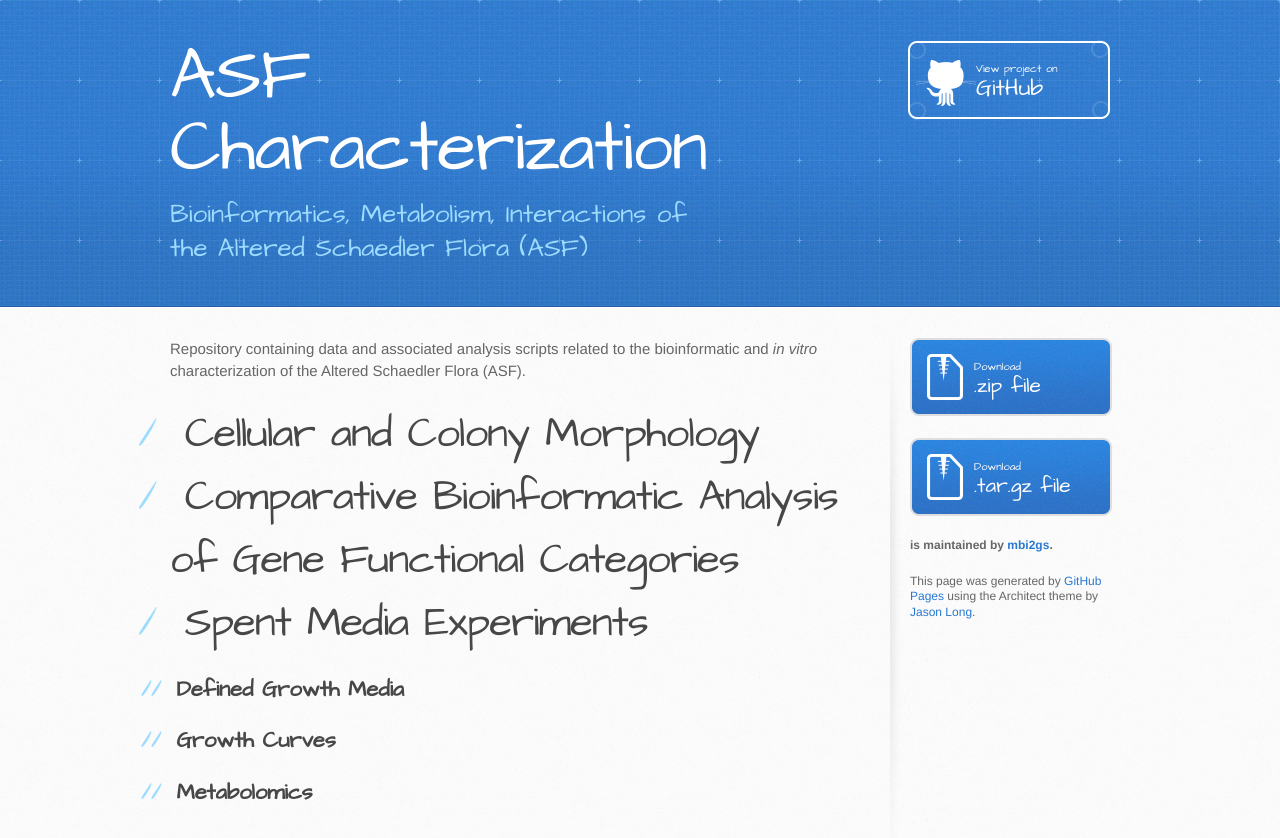
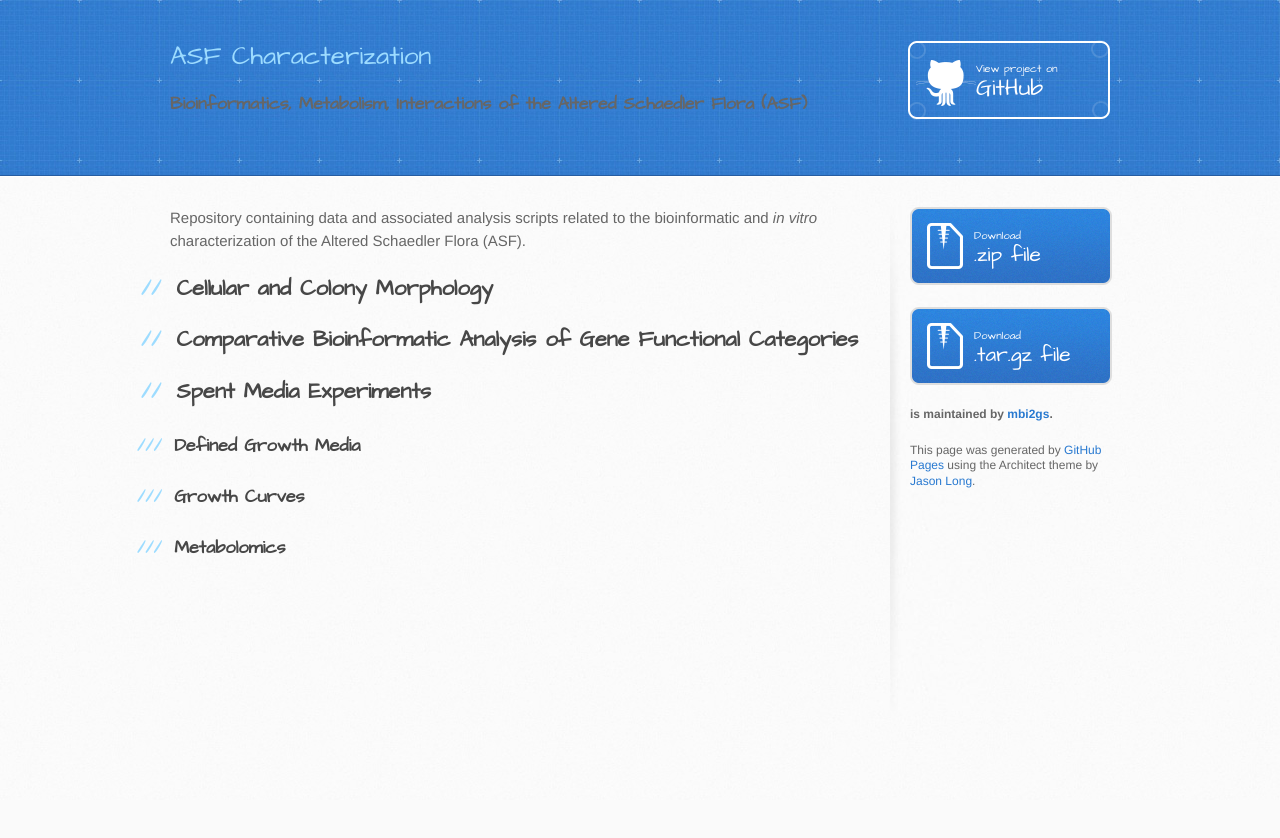
Before and after one commit to mbi2gs/asf_characterization, a plain HTML site: page index.html in a window 1280 px wide. After the commit the page ends 800 px from the top, so only its background shows below. Drawn offline with Linux system fonts and the light colour scheme.

Commit message:
Update webpage

```diff
--- a/index.html
+++ b/index.html
@@ -19,8 +19,8 @@
   <body>
     <header>
       <div class="inner">
-        <h1>ASF Characterization</h1>
-        <h2>Bioinformatics, Metabolism, Interactions of the Altered Schaedler Flora (ASF)</h2>
+        <h2>ASF Characterization</h2>
+        <h3>Bioinformatics, Metabolism, Interactions of the Altered Schaedler Flora (ASF)</h3>
         <a href="https://github.com/mbi2gs/asf_characterization" class="button"><small>View project on</small> GitHub</a>
       </div>
     </header>
@@ -32,23 +32,23 @@
 to the bioinformatic and <em>in vitro</em> characterization of the Altered
 Schaedler Flora (ASF).</p>
 
-<h1>
-<a id="cellular-and-colony-morphology" class="anchor" href="#cellular-and-colony-morphology" aria-hidden="true"><span class="octicon octicon-link"></span></a>Cellular and Colony Morphology</h1>
-
-<h1>
-<a id="comparative-bioinformatic-analysis-of-gene-functional-categories" class="anchor" href="#comparative-bioinformatic-analysis-of-gene-functional-categories" aria-hidden="true"><span class="octicon octicon-link"></span></a>Comparative Bioinformatic Analysis of Gene Functional Categories</h1>
-
-<h1>
-<a id="spent-media-experiments" class="anchor" href="#spent-media-experiments" aria-hidden="true"><span class="octicon octicon-link"></span></a>Spent Media Experiments</h1>
+<h2>
+<a id="cellular-and-colony-morphology" class="anchor" href="#cellular-and-colony-morphology" aria-hidden="true"><span class="octicon octicon-link"></span></a>Cellular and Colony Morphology</h2>
 
 <h2>
-<a id="defined-growth-media" class="anchor" href="#defined-growth-media" aria-hidden="true"><span class="octicon octicon-link"></span></a>Defined Growth Media</h2>
+<a id="comparative-bioinformatic-analysis-of-gene-functional-categories" class="anchor" href="#comparative-bioinformatic-analysis-of-gene-functional-categories" aria-hidden="true"><span class="octicon octicon-link"></span></a>Comparative Bioinformatic Analysis of Gene Functional Categories</h2>
 
 <h2>
-<a id="growth-curves" class="anchor" href="#growth-curves" aria-hidden="true"><span class="octicon octicon-link"></span></a>Growth Curves</h2>
+<a id="spent-media-experiments" class="anchor" href="#spent-media-experiments" aria-hidden="true"><span class="octicon octicon-link"></span></a>Spent Media Experiments</h2>
 
-<h2>
-<a id="metabolomics" class="anchor" href="#metabolomics" aria-hidden="true"><span class="octicon octicon-link"></span></a>Metabolomics</h2>
+<h3>
+<a id="defined-growth-media" class="anchor" href="#defined-growth-media" aria-hidden="true"><span class="octicon octicon-link"></span></a>Defined Growth Media</h3>
+
+<h3>
+<a id="growth-curves" class="anchor" href="#growth-curves" aria-hidden="true"><span class="octicon octicon-link"></span></a>Growth Curves</h3>
+
+<h3>
+<a id="metabolomics" class="anchor" href="#metabolomics" aria-hidden="true"><span class="octicon octicon-link"></span></a>Metabolomics</h3>
         </section>
 
         <aside id="sidebar">
```
